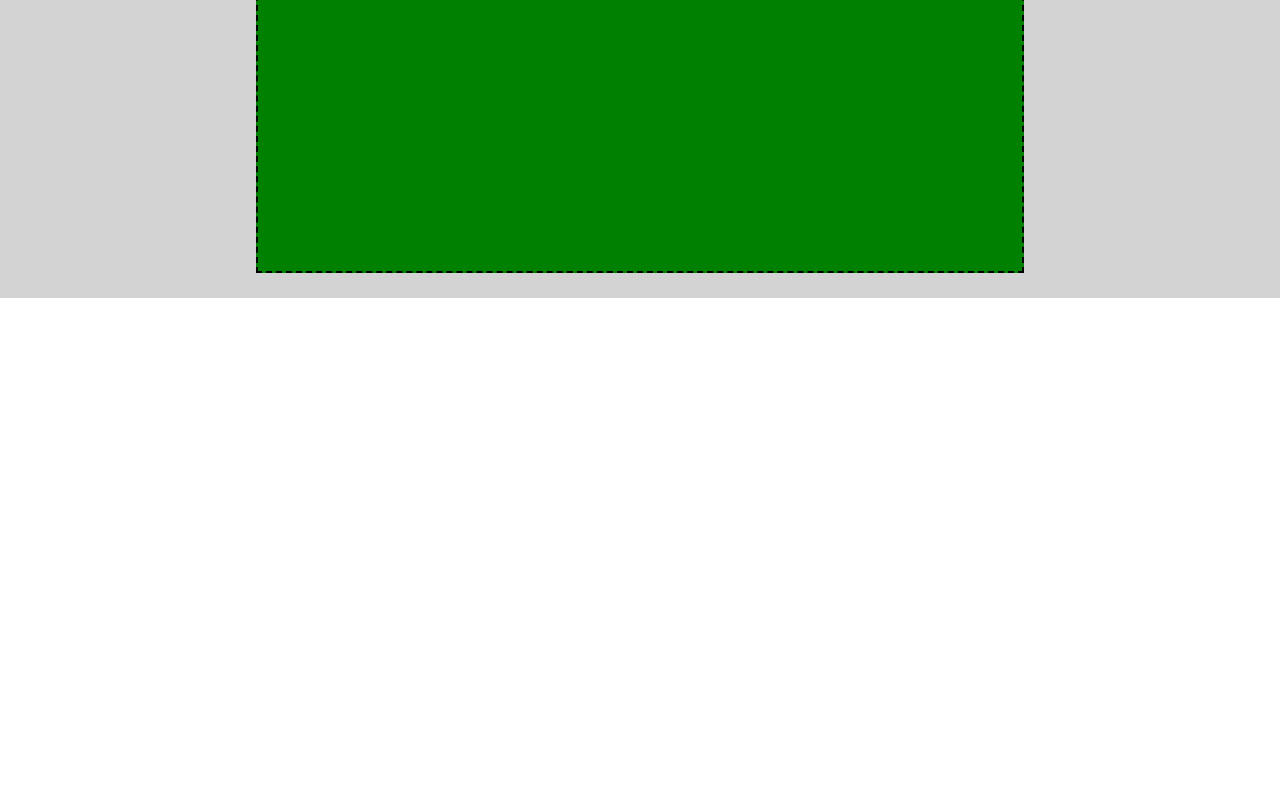
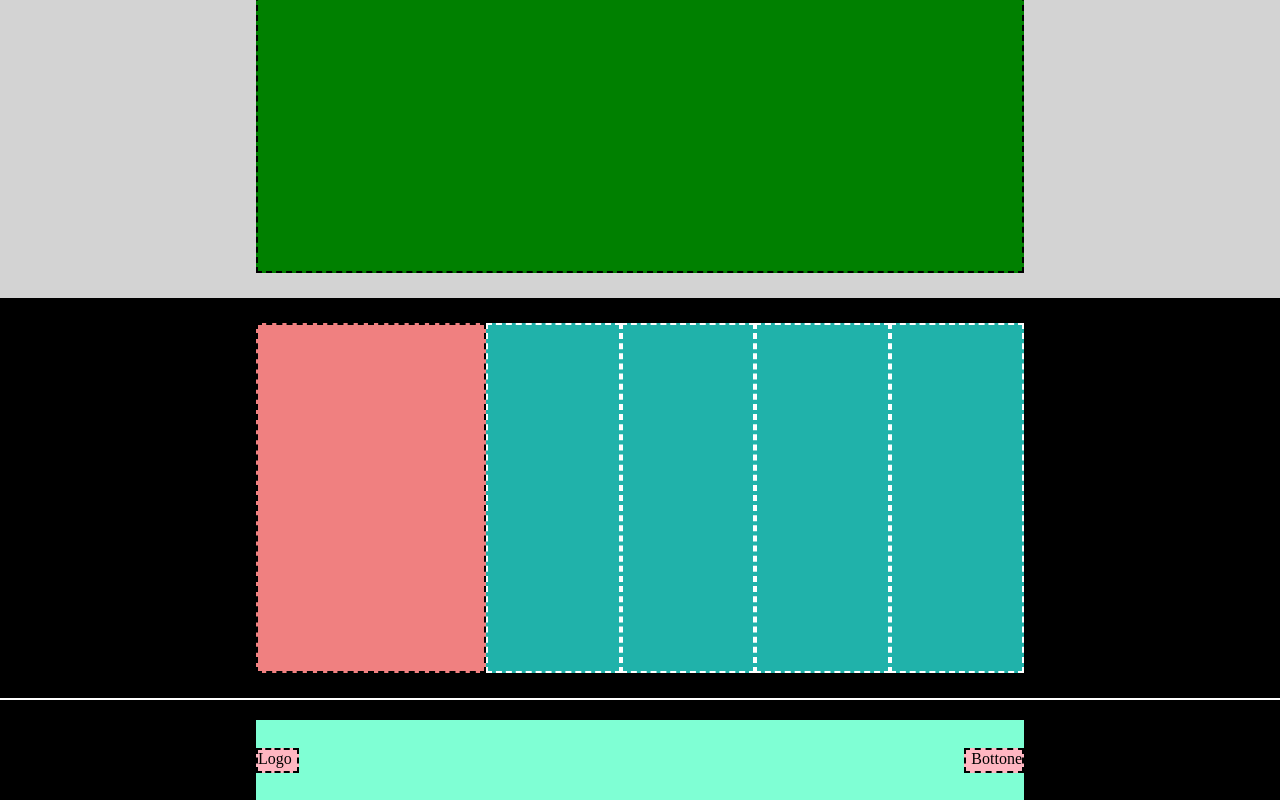
Before and after one commit to ldm0805/htmlcss-struttura-discord, a plain HTML site: page index.html in a window 1280 px wide. Shown: the part 1704-2504 px from the top of the page. Before the commit the page ends 2002 px from the top, so only its background shows below. Drawn offline with Linux system fonts and the light colour scheme.

Commit message:
Tutte le section complete, footer completo, header da rivedere

```diff
--- a/css/style.css
+++ b/css/style.css
@@ -24,17 +24,12 @@
     background-color: orange;
     flex-wrap: wrap;
     justify-content: center;
-
+    justify-content: space-between;
 }
 
-.col-logo, .col-login{
+.col-logo, .col-login, .col-link {
     border: 2px dashed black;
-    width: 25%;
-}
-
-.col-link{
-    border: 2px dashed black;
-    width: 50%;
+    align-items: center;
 }
 
 /* Inizio main */
@@ -132,3 +127,62 @@ main{
     width: 60%;
     background-color: green;
 }
+
+/* Quinta section */
+
+.black-container{
+    display: flex;
+    height: 400px;
+    width: 100%;
+    background-color: rgb(0, 0, 0);
+    justify-content: center;
+    align-items: center;
+    margin-bottom: 2px;
+}
+.darkpink-col{
+    border: 2px dashed black;
+    width: 18%;
+    height: 350px;
+    background-color: rgb(240, 128, 128);
+}
+.aqua-col{
+    border: 2px dashed white;
+    width: 10.5%;
+    height: 350px;
+    background-color: rgb(32, 178, 170);
+}
+
+/* Footer */
+
+.black-container-two{
+    display: flex;
+    height: 100px;
+    width: 100%;
+    background-color: rgb(0, 0, 0);
+    justify-content: center;
+    align-items: flex-end;
+
+}
+
+.lightgreen-container{
+    display: flex;
+    width: 60%;
+    height: 80px;
+    background-color: rgb(127, 255, 212);
+    justify-content: space-between;
+    align-items: center;
+}
+
+.footer-logo-col{
+    border: 2px dashed black;
+    height: 25px;
+    padding-right: 5px;
+    background-color: rgb(255, 182, 193);
+}
+
+.footer-bottone-col{
+    border: 2px dashed black;
+    height: 25px;
+    padding-left: 5px;
+    background-color: rgb(255, 182, 193);
+}
--- a/index.html
+++ b/index.html
@@ -12,9 +12,9 @@
         <header>
             <div class="header-container">
                 <div class="row-header">
-                    <div class="col-logo">logo</div>
-                    <div class="col-link">link</div>
-                    <div class="col-login">login</div>
+                    <div class="col-logo">Logo</div>
+                    <div class="col-link">Link link link link link</div>
+                    <div class="col-login">Login</div>
                 </div>
             </div>
         </header>
@@ -72,11 +72,36 @@
                 </div>
             </section>
 
+            <!-- Quinta section -->
 
-
+            <section class="row-black">
+                <div class="black-container">
+                        <div class="darkpink-col">
+                        </div>
+                        <div class="aqua-col">
+                        </div>
+                        <div class="aqua-col">
+                        </div>
+                        <div class="aqua-col">
+                        </div>
+                        <div class="aqua-col">
+                        </div>
+                </div>
+            </section>
         </main>
 
-        <footer></footer>
+        <!-- Footer -->
+
+        <footer>
+            <section class="row-black">
+                <div class="black-container-two">
+                    <div class="lightgreen-container">
+                        <div class="footer-logo-col">Logo</div>
+                        <div class="footer-bottone-col">Bottone</div>
+                    </div>
+                </div>
+            </section>
+        </footer>
 
     </body>
 </html>
```
